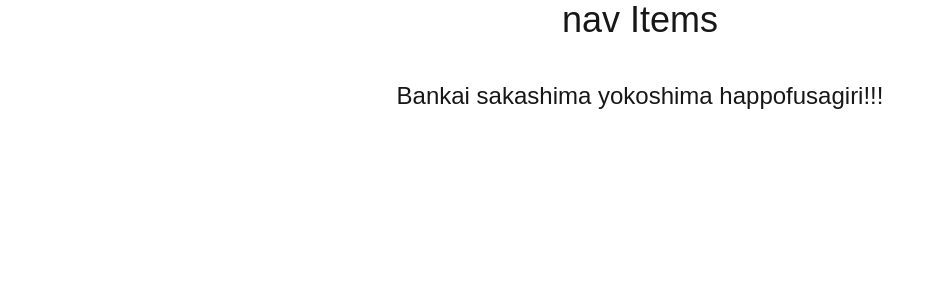
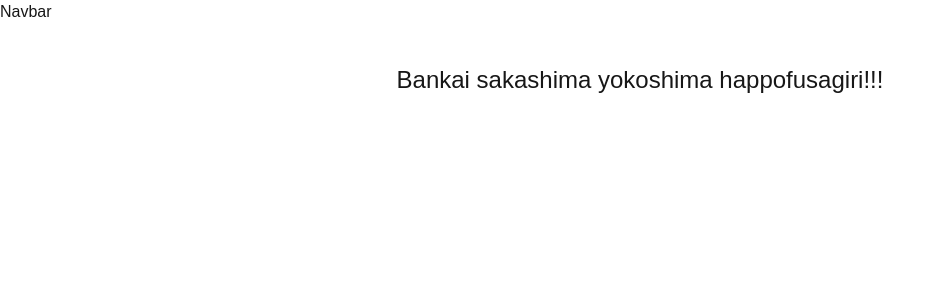
Before and after one commit to nikhxllll/Nextjs, a Next.js app: page / in a window 1280 px wide. Shown: the top 300 px of the page, without its empty margins (0-944 px from the left). Built offline with nearby package versions, Linux system fonts and the light colour scheme.

Commit message:
Created navbar component

```diff
--- a/src/app/layout.tsx
+++ b/src/app/layout.tsx
@@ -1,6 +1,7 @@
 import type { Metadata } from "next";
 import localFont from "next/font/local";
 import "./globals.css";
+import Navbar from "@/components/Navbar";
 
 const geistSans = localFont({
   src: "./fonts/GeistVF.woff",
@@ -28,7 +29,7 @@ export default function RootLayout({
       <body
         className={`${geistSans.variable} ${geistMono.variable} antialiased`}
       >
-        <h1 className="text-4xl text-center">nav Items</h1>
+        <Navbar />
         {children}
       </body>
     </html>
--- /dev/null
+++ b/src/components/Navbar.tsx
@@ -0,0 +1,11 @@
+import React from 'react'
+
+function Navbar() {
+  return (
+    <div>
+      Navbar
+    </div>
+  )
+}
+
+export default Navbar
```
